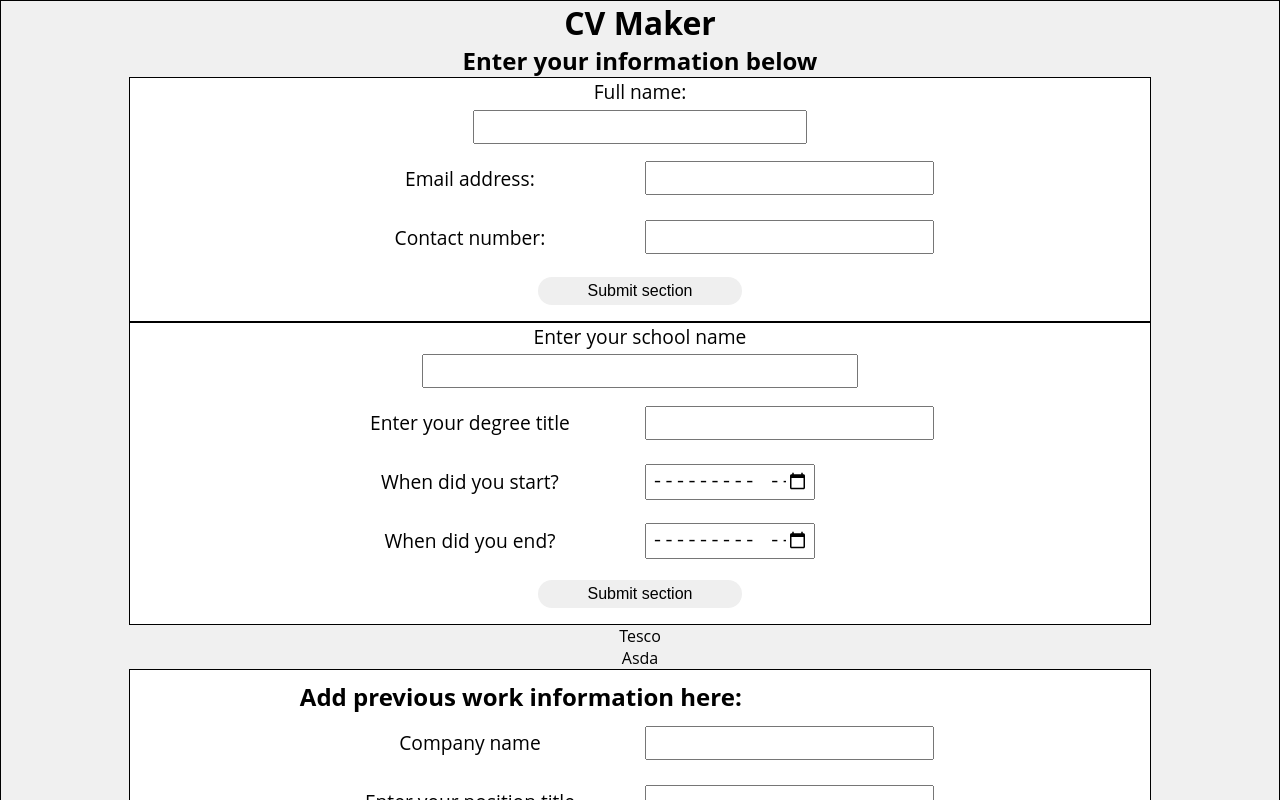
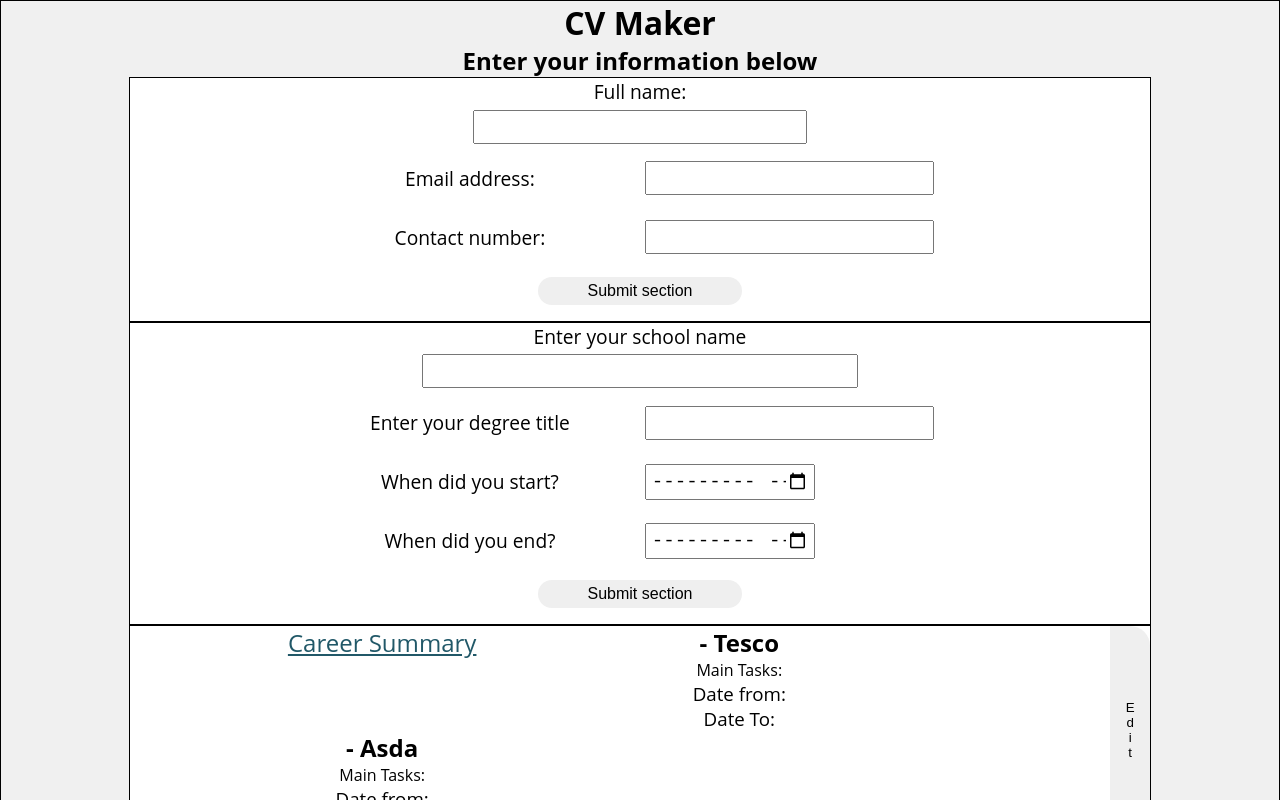
Before and after one commit to Tom2612/React-CV-Project, a React (Create React App) app: page / in a window 1280 px wide. Shown: the top 800 px of the page. Built offline with nearby package versions, Linux system fonts and the light colour scheme; a web font is replaced by a local one.

Commit message:
Update Work.js
Changed for styling purposes

```diff
--- a/src/components/Work.js
+++ b/src/components/Work.js
@@ -8,20 +8,22 @@ class Work extends Component {
         // const { companyName, position, mainTasks, dateFrom, dateTo } = this.props;
         const { allWork } = this.props;
         return(
-            <div>
+            <div className='cv work--cv'>
+                <h2 className='section-title'>Career Summary</h2>
                 { allWork.map((work) => {
-                return <p>{work.companyName}</p>;
+                return (
+                    <div className="work--item" key={work.companyName}>
+                        <h2>{work.position} - {work.companyName}</h2>
+                        {/* <h2>Company Name: {work.companyName}</h2>
+                        <h2>Position Held: {work.position}</h2> */}
+                        <p>Main Tasks: {work.mainTasks}</p>
+                        <h3>Date from: {work.dateFrom}</h3>
+                        <h3>Date To: {work.dateTo}</h3>
+                    </div>
+                )
             })}
+            <button onClick={this.props.onSubmitWork} className="edit-btn"><span>Edit</span></button>
             </div>
-
-            // <div className="work--cv">
-            //     <h2>Company Name: {companyName}</h2>
-            //     <h2>Position: {position}</h2>
-            //     <h2>Main Tasks: {mainTasks}</h2>
-            //     <h2>Date From: {dateFrom}</h2>
-            //     <h2>Date To: {dateTo}</h2>
-            //     <button>Remove work</button>
-            // </div>
         )
     }
 }
```
